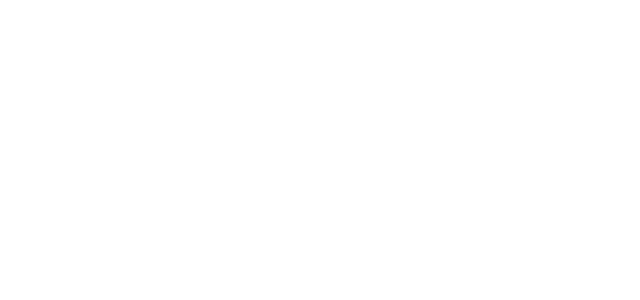
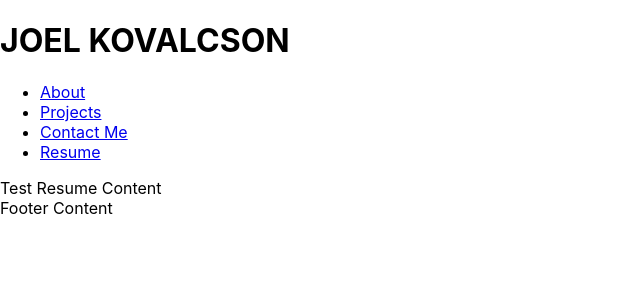
Before and after one commit to JoelKovalcson/Portfolio, a React (Create React App) app: page /resume in a window 1280 px wide. Shown: the top 300 px of the page, without its empty margins (0-640 px from the left). Built offline with nearby package versions, Linux system fonts and the light colour scheme.

Commit message:
Setup basic page routing

```diff
--- a/package.json
+++ b/package.json
@@ -8,6 +8,7 @@
     "@testing-library/user-event": "^13.5.0",
     "react": "^17.0.2",
     "react-dom": "^17.0.2",
+    "react-router-dom": "^5.3.0",
     "react-scripts": "5.0.0",
     "web-vitals": "^2.1.4"
   },
--- a/src/App.js
+++ b/src/App.js
@@ -1,8 +1,22 @@
+import Footer from "./components/Footer";
+import Header from "./components/Header";
+import { BrowserRouter as Router, Route, Switch, Link } from 'react-router-dom';
+import About from "./pages/About";
+import Projects from "./pages/Projects";
+import Contact from "./pages/Contact";
+import Resume from "./pages/Resume";
 
 function App() {
   return (
-    <div className="App">
-
+    <div>
+			<Router>
+				<Header/>
+					<Route exact path="/"><About/></Route>
+					<Route exact path="/projects"><Projects/></Route>
+					<Route exact path="/contact"><Contact/></Route>
+					<Route exact path="/resume"><Resume/></Route>
+				<Footer/>
+			</Router>
     </div>
   );
 }
--- a/src/components/Footer/index.js
+++ b/src/components/Footer/index.js
@@ -0,0 +1,11 @@
+import React from 'react';
+
+const Footer = () => {
+	return (
+		<div>
+			Footer Content
+		</div>
+	);
+}
+
+export default Footer;
--- a/src/components/Header/index.js
+++ b/src/components/Header/index.js
@@ -0,0 +1,15 @@
+import React from 'react';
+import Navigation from '../Navigation';
+
+const Header = () => {
+	return (
+		<header>
+			<h1>JOEL KOVALCSON</h1>
+			<Navigation>
+
+			</Navigation>
+		</header>
+	);
+}
+
+export default Header;
--- a/src/components/Navigation/index.js
+++ b/src/components/Navigation/index.js
@@ -0,0 +1,25 @@
+import React from 'react';
+import {Link} from 'react-router-dom';
+
+const Navigation = () => {
+	return (
+		<nav>
+			<ul>
+				<li>
+					<Link to="/">About</Link>
+				</li>
+				<li>
+					<Link to="/projects">Projects</Link>
+				</li>
+				<li>
+					<Link to="/contact">Contact Me</Link>
+				</li>
+				<li>
+					<Link to="/resume">Resume</Link>
+				</li>
+			</ul>
+		</nav>
+	);
+}
+
+export default Navigation;
--- /dev/null
+++ b/src/pages/About.js
@@ -0,0 +1,12 @@
+import React from 'react';
+
+const About = () => {
+
+	return (
+		<main>
+			Test About Content
+		</main>
+	);
+}
+
+export default About;
--- /dev/null
+++ b/src/pages/Contact.js
@@ -0,0 +1,12 @@
+import React from 'react';
+
+const Contact = () => {
+
+	return (
+		<main>
+			Test Contact Content
+		</main>
+	);
+}
+
+export default Contact;
--- /dev/null
+++ b/src/pages/Projects.js
@@ -0,0 +1,12 @@
+import React from 'react';
+
+const Projects = () => {
+
+	return (
+		<main>
+			Test Project Content
+		</main>
+	);
+}
+
+export default Projects;
--- /dev/null
+++ b/src/pages/Resume.js
@@ -0,0 +1,12 @@
+import React from 'react';
+
+const Resume = () => {
+
+	return (
+		<main>
+			Test Resume Content
+		</main>
+	);
+}
+
+export default Resume;
```
Also changed, not shown: src/components/Project/index.js (+11 -0 lines), 1 other file (tests, documents, lock files or other folders).
